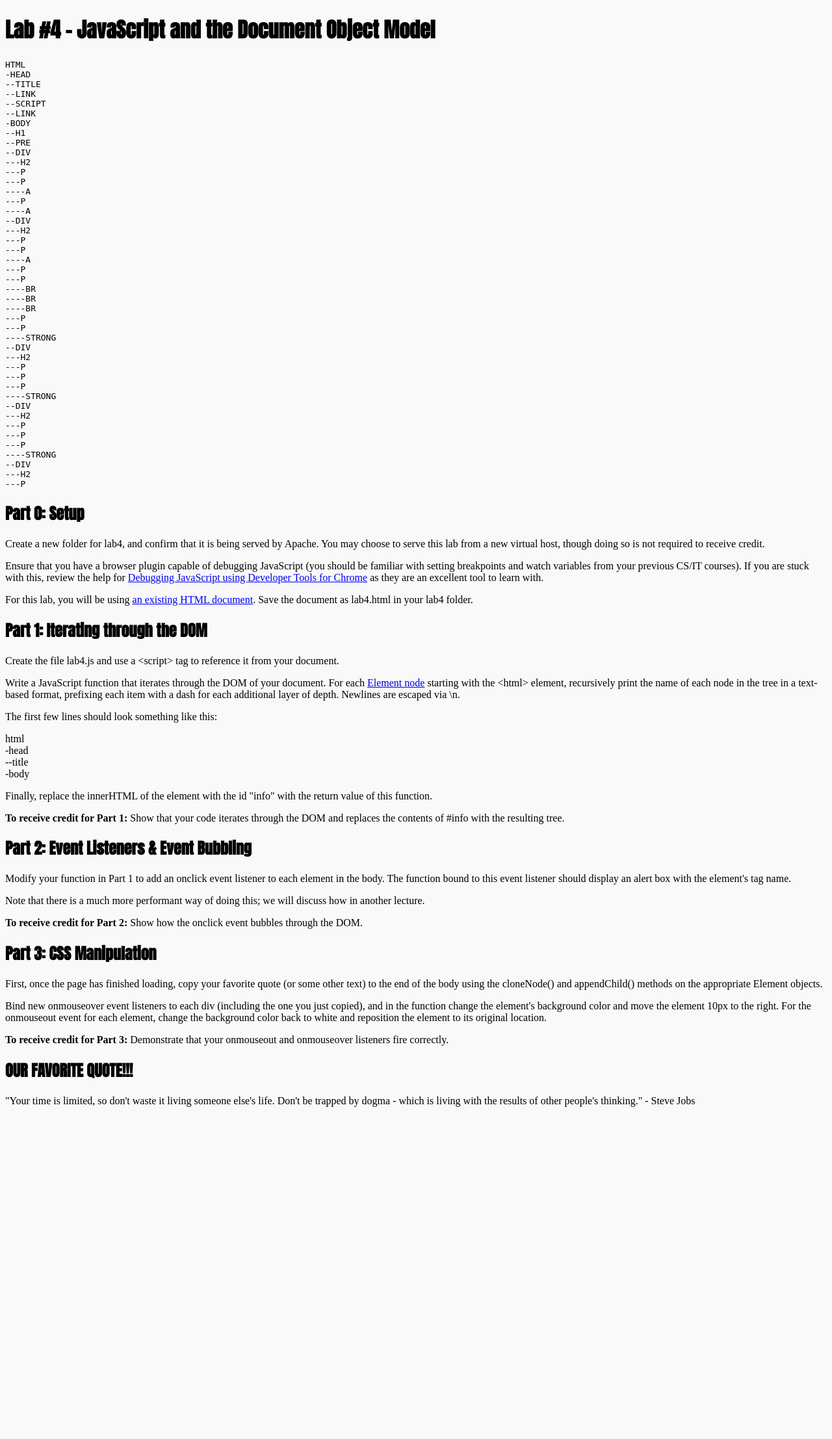
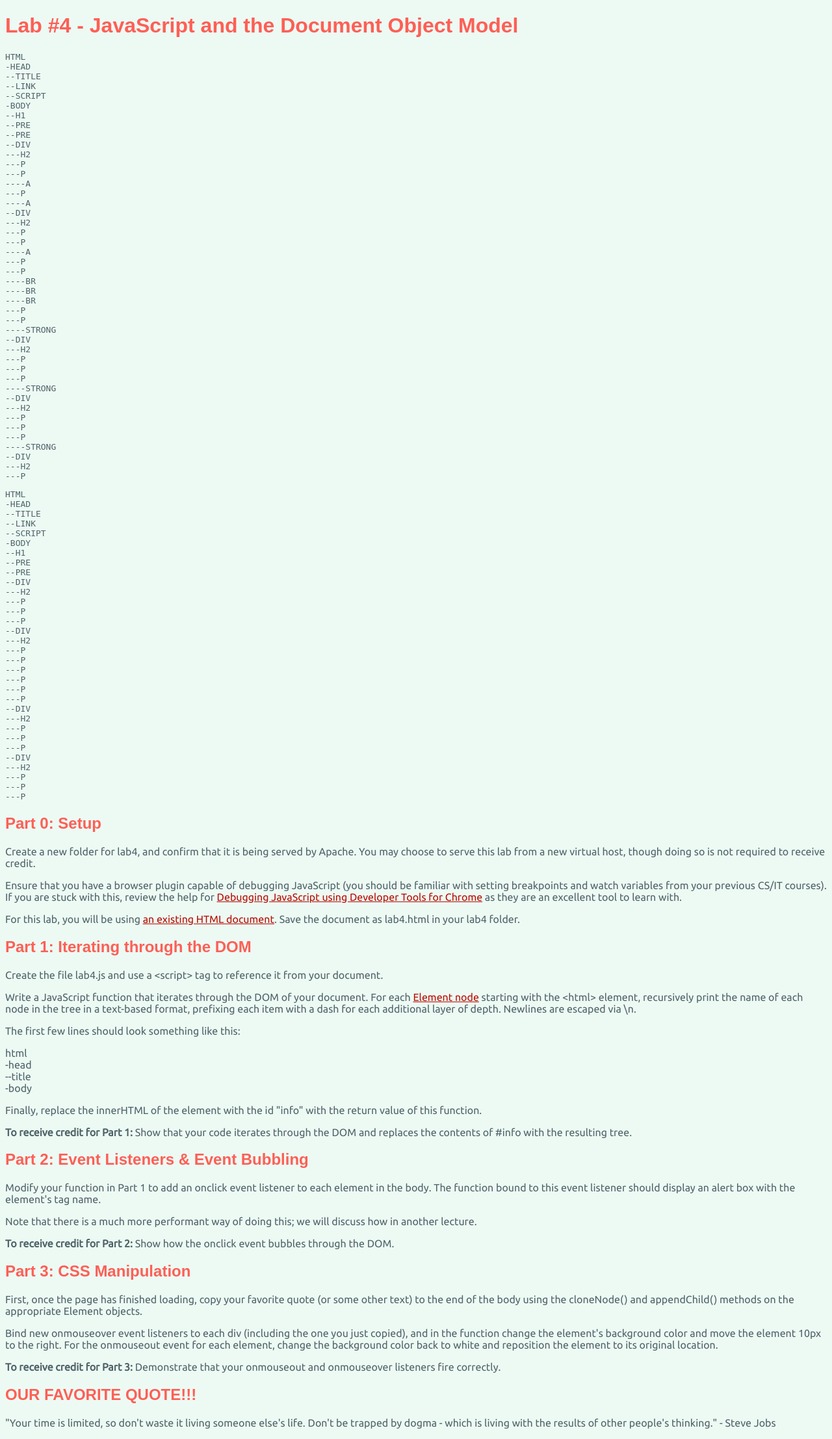
Before and after one commit to SeanLossef/web-systems-development, a PHP site: page /lab4.html in a window 1280 px wide. Shown: the whole page at 65% size. Before the commit the page ends 1703 px from the top, so only its background shows below. Run offline with PHP 8.4, Linux system fonts and the light colour scheme.

Commit message:
Part1b, Part1b Readme, & Pat creativity done
CREATIVITY:
- color scheme through root variables
- animated links
- non-header fonts

```diff
--- a/lab4/lab4.css
+++ b/lab4/lab4.css
@@ -1,7 +1,29 @@
+@import url('https://fonts.googleapis.com/css2?family=Ubuntu&display=swap');
+
+
+:root {
+  --white: #EDFAF4;
+  --highlight: #FE5F55;
+  --link: #B70D01;
+
+  --main-dark: #4F6367;
+  --main-medium: #7A9E9F;
+  --main-light: #B8D8D8;
+}
 body {
-    background: #f9f9f9;
+    background:var(--white);
+    color: var(--main-dark);
+    font-family: 'Ubuntu', sans-serif;
 }
 
 h1, h2 {
   font-family: 'Anton', sans-serif;
+  color: var(--highlight);
 }
+a {
+  color: var(--link)
+}
+a:hover {
+  color: var(--highlight);
+  transition: 0.2s;
+}
--- a/lab4/lab4.html
+++ b/lab4/lab4.html
@@ -1,36 +1,36 @@
 <!DOCTYPE html>
-<html>
-   <head>
-      <title>Lab 4</title>
-      <link rel="stylesheet" href="lab4.css">
-      <script src="lab4.js"></script>
-      <link href="https://fonts.googleapis.com/css2?family=Anton&display=swap" rel="stylesheet">
+<html class="html">
+   <head class="head">
+      <title class="title">Lab 4</title>
+      <link class="link" rel="stylesheet" href="lab4.css">
+      <script class="script"src="lab4.js"></script>
    </head>
-   <body cz-shortcut-listen="true">
-      <h1>Lab #4 - JavaScript and the Document Object Model</h1>
-      <pre id="info">Lab #4 - JavaScript and the Document Object Model</pre>
-      <div class="quote">
-         <h2>Part 0: Setup</h2>
+   <body cz-shortcut-listen="true" class="body">
+      <h1 class="h1">Lab #4 - JavaScript and the Document Object Model</h1>
+      <pre  class="pre" id="info">Lab #4 - JavaScript and the Document Object Model</pre>
+      <pre id="part1b" class="part1b"></pre>
+      <div class="quote q1">
+         <h2 class="h2">Part 0: Setup</h2>
          <p>Create a new folder for lab4, and confirm that it is being served by Apache. You may choose to serve this lab from a new virtual host, though doing so is not required to receive credit.</p>
          <p>Ensure that you have a browser plugin capable of debugging JavaScript (you should be familiar with setting breakpoints and watch variables from your previous CS/IT courses). If you are stuck with this, review the help for <a href="https://developers.google.com/chrome-developer-tools/docs/javascript-debugging">Debugging JavaScript using Developer Tools for Chrome</a> as they are an excellent tool to learn with.</p>
          <p>For this lab, you will be using <a href="https://lms.rpi.edu/bbcswebdav/pid-210119-dt-content-rid-2336749_1/courses/2009_CSCI_2960_01/Lab%204%20instructions.html">an existing HTML document</a>. Save the document as lab4.html in your lab4 folder.</p>
       </div>
-      <div class="quote">
+      <div class="quote q2">
          <h2>Part 1: Iterating through the DOM</h2>
          <p>Create the file lab4.js and use a &lt;script&gt; tag to reference it from your document.</p>
          <p>Write a JavaScript function that iterates through the DOM of your document. For each <a href="http://www.w3schools.com/jsref/dom_obj_document.asp">Element node</a> starting with the &lt;html&gt; element, recursively print the name of each node in the tree in a text-based format, prefixing each item with a dash for each additional layer of depth. Newlines are escaped via \n.</p>
          <p>The first few lines should look something like this:</p>
-         <p>html<br/>-head<br/>--title<br/>-body</p>
-         <p>Finally, replace the innerHTML of the element with the id &quot;info&quot; with the return value of this function.</p>
+         <p>html<br>-head<br>--title<br>-body</p>
+         <p>Finally, replace the innerHTML of the element with the id "info" with the return value of this function.</p>
          <p><strong>To receive credit for Part 1:</strong> Show that your code iterates through the DOM and replaces the contents of #info with the resulting tree.</p>
       </div>
-      <div class="quote">
+      <div class="quote q3">
          <h2>Part 2: Event Listeners &amp; Event Bubbling</h2>
          <p>Modify your function in Part 1 to add an onclick event listener to each element in the body. The function bound to this event listener should display an alert box with the element's tag name.</p>
          <p>Note that there is a much more performant way of doing this; we will discuss how in another lecture.</p>
          <p><strong>To receive credit for Part 2:</strong> Show how the onclick event bubbles through the DOM.</p>
       </div>
-      <div class="quote">
+      <div class="quote q4">
          <h2>Part 3: CSS Manipulation</h2>
          <p>First, once the page has finished loading, copy your favorite quote (or some other text) to the end of the body using the cloneNode() and appendChild() methods on the appropriate Element objects.</p>
          <p>Bind new onmouseover event listeners to each div (including the one you just copied), and in the function change the element's background color and move the element 10px to the right. For the onmouseout event for each element, change the background color back to white and reposition the element to its original location.</p>
--- a/lab4/lab4.js
+++ b/lab4/lab4.js
@@ -17,6 +17,45 @@ function part1a() {
     let elem = document.getElementsByTagName('html')[0];
     str = part1aRecurse(elem, '');
     document.getElementById("info").innerHTML = str;
+}
+
+// Part 1b
+function part1b() {
+    var i;
+    var str = '';
+    var prefix = '';
+    var classNameArr = ['html', 'head', 'title', 'link', 'script',
+        'body', 'h1', 'pre', 'part1b',
+        'q1', 'q2', 'q3', 'q4'];
+    for (i = 0; i < classNameArr.length; i++) {
+        cName = classNameArr[i];
+        if (cName == "head" || cName == "body") {
+            prefix = '-';
+            str += prefix + document.getElementsByClassName(cName)[0].tagName + '\n';
+        }
+        else if ((i >= 6 && i <= 8) || (i >= 1 && i <= 3)) {
+            prefix = '--';
+            str += prefix + document.getElementsByClassName(cName)[0].tagName + '\n';
+        }
+        else if (i >= 9 && i <= 12) {
+            prefix = '--';
+            str += prefix + document.getElementsByClassName(cName)[0].tagName + '\n';
+            let children = document.getElementsByClassName(cName)[0].childNodes;
+            if (children) {
+                prefix = '---';
+                for (var j = 0; j < children.length; j++) {
+                    if (children[j].nodeName != '#text')
+                        str += prefix + children[j].tagName + '\n';
+                }
+            }
+        }
+        else {
+            str += prefix + document.getElementsByClassName(cName)[0].tagName + '\n';
+        }
+    }
+    console.log(str);
+    document.getElementById("part1b").innerHTML = str;
+    return;
 }
 
 // Part 2
@@ -49,7 +88,7 @@ window.addEventListener('load', (event) => {
     var divs = document.getElementsByTagName("div");
     for (var i = 0; i < divs.length; i++) {
         divs[i].addEventListener('mouseover', function() {
-            this.style.backgroundColor = '#99f';
+            this.style.backgroundColor = 'var(--main-light)';
             this.style.marginLeft = '10px';
         });
         divs[i].addEventListener('mouseout', function() {
@@ -59,5 +98,6 @@ window.addEventListener('load', (event) => {
     }
 
     part1a();
+    part1b();
     part2();
 });
```
Also changed, not shown: lab4/README.txt.
